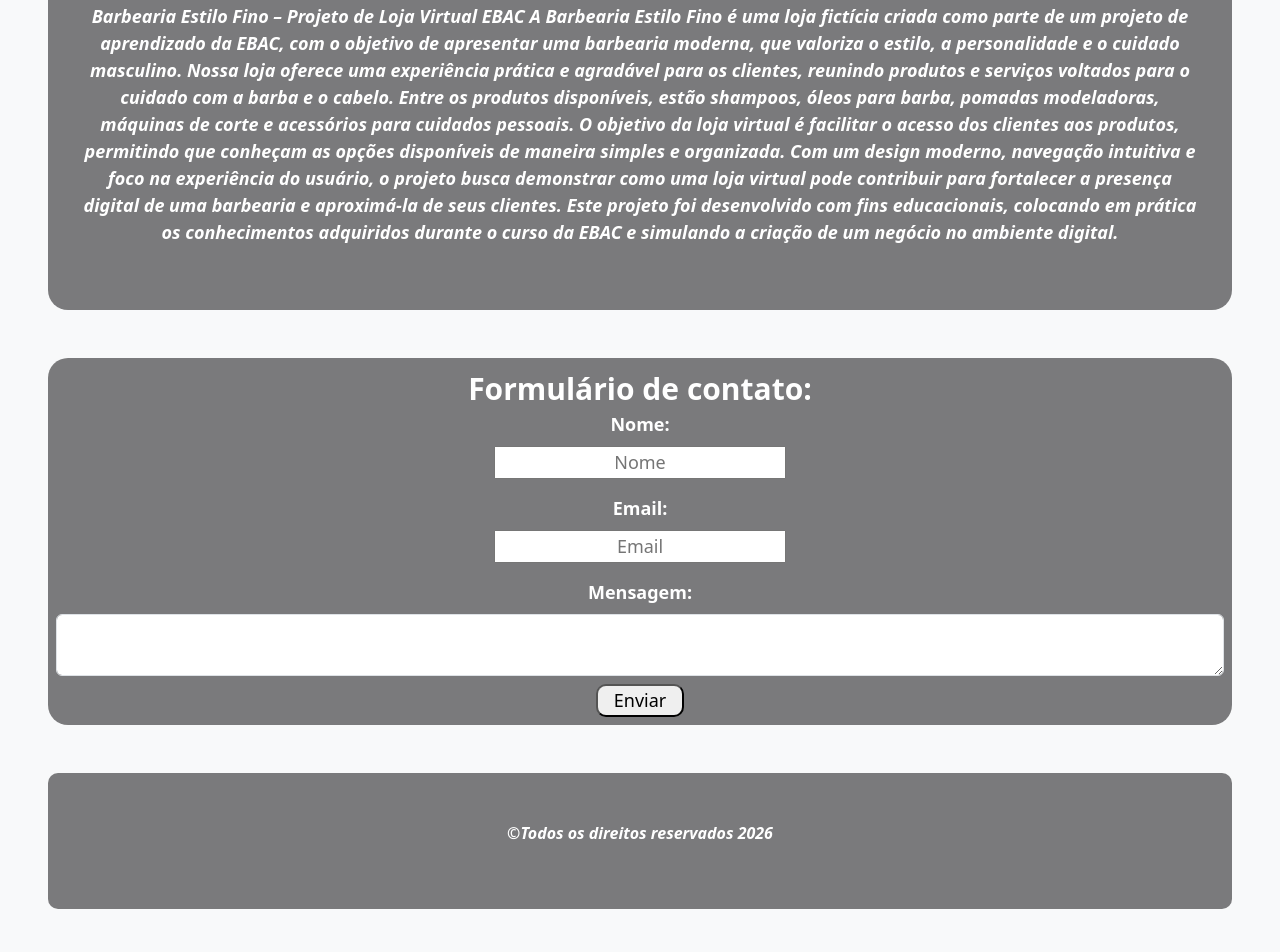
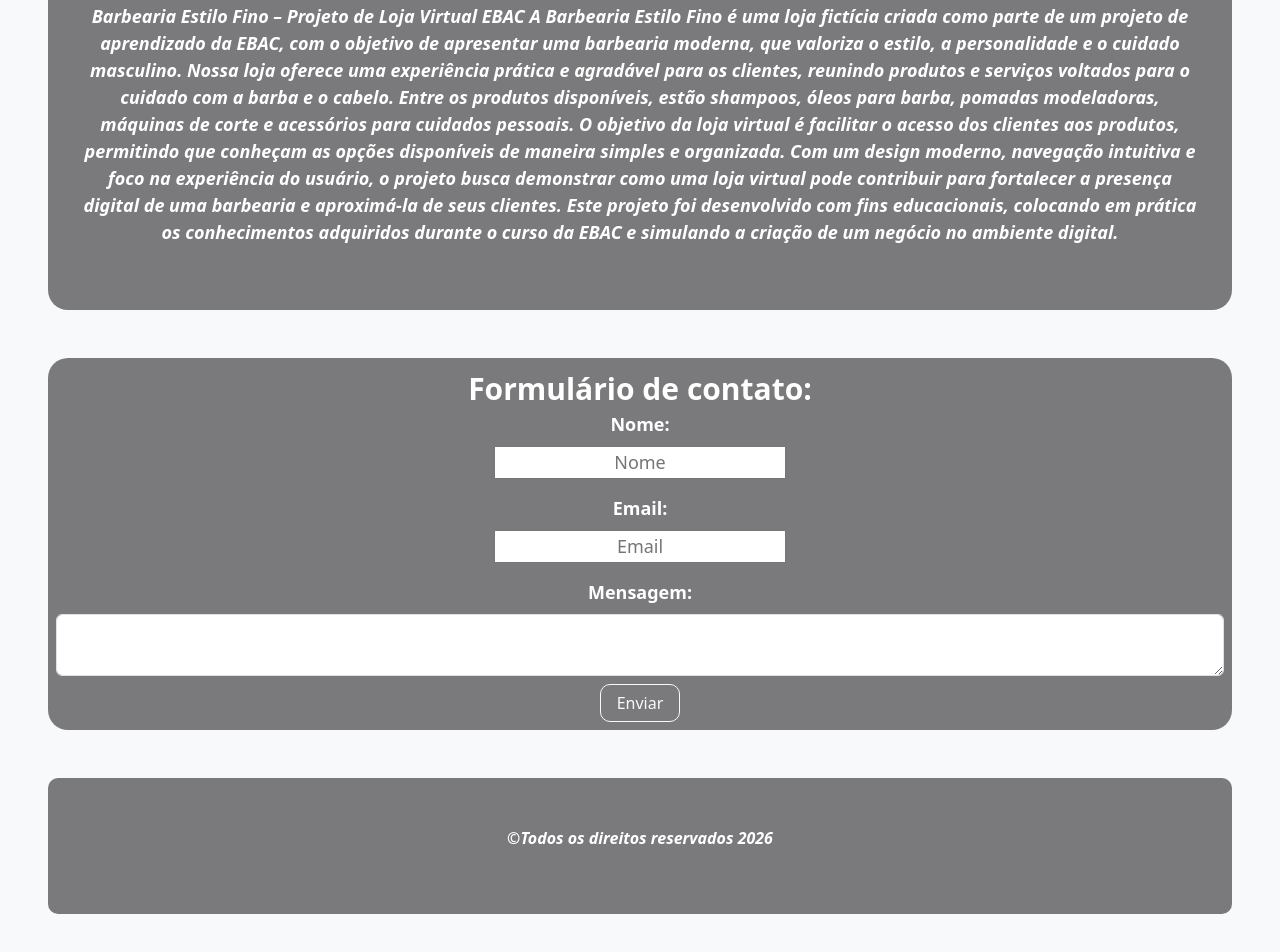
Before and after one commit to lucasdev026/estilo-livre-barbearia, a website: page index.html in a window 1280 px wide. Shown: the part 1795-2747 px from the top of the page. Drawn offline with nearby package versions, Linux system fonts and the light colour scheme.

Commit message:
estilo-livre-barbearia

```diff
--- a/index.html
+++ b/index.html
@@ -269,7 +269,7 @@ Este projeto foi desenvolvido com fins educacionais, colocando em prática os co
 
 
   <div>
-    <button class="btn-outline-light mt-2 px-3" style="border-radius: 10px;">Enviar</button>
+    <button class=" btn btn-outline-light mt-2 px-3" style="border-radius: 10px;">Enviar</button>
   </div>
 </form>
 
```
